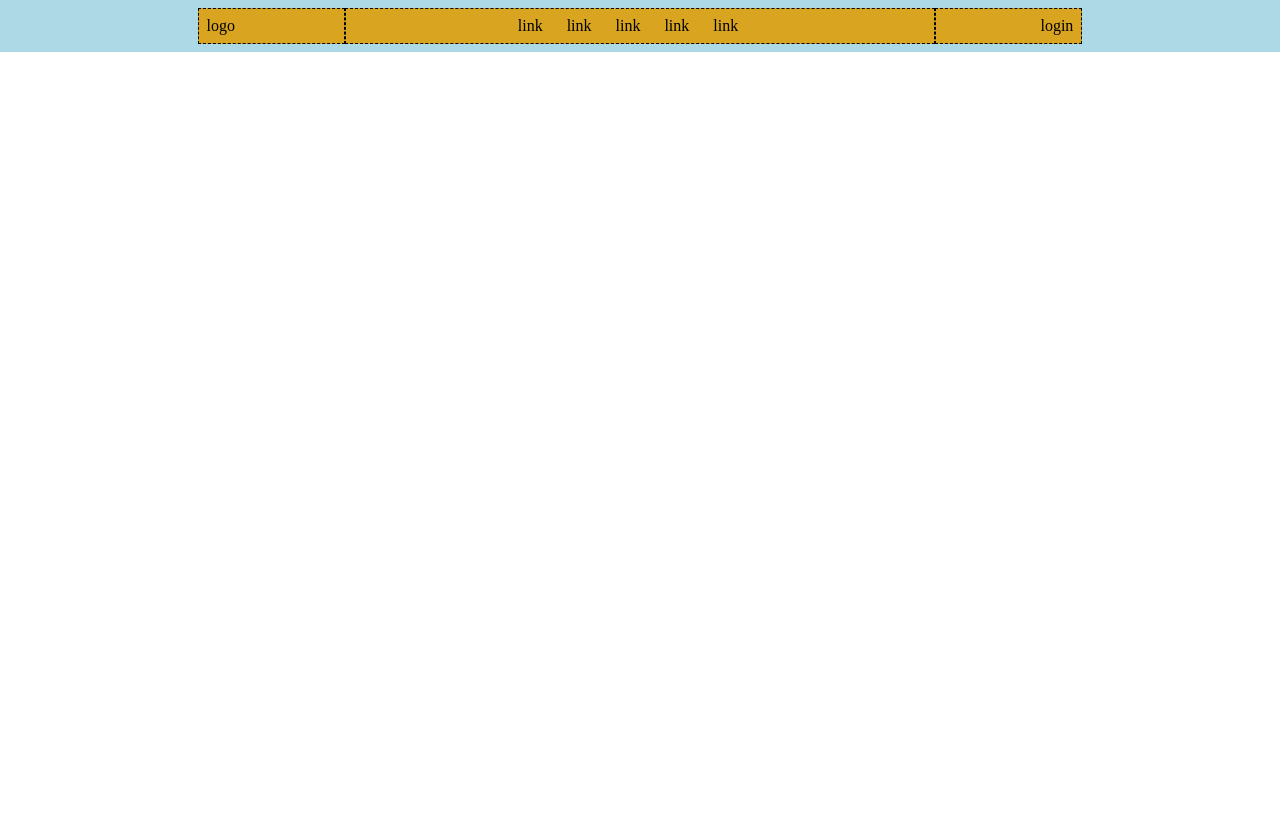
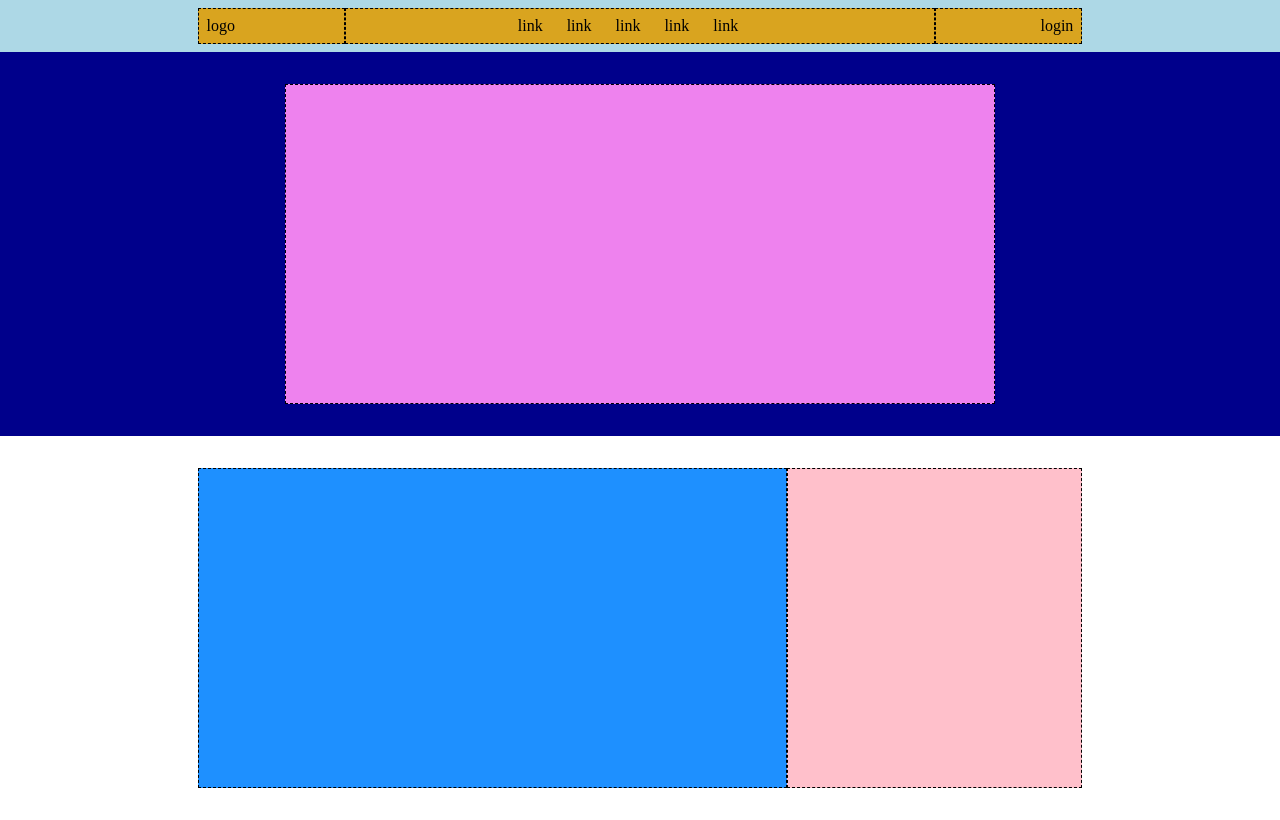
Before and after one commit to MarcoGotti/htmlcss-struttura-discord, a plain HTML site: page index.html in a window 1280 px wide. Drawn offline with Linux system fonts and the light colour scheme.

Commit message:
add main-section and channel-section

```diff
--- a/css/style.css
+++ b/css/style.css
@@ -34,7 +34,15 @@
     justify-content: flex-end;
 }
 
-/* utility */
+/* main */
+
+.main-infos{
+    margin: auto;
+}
+
+
+
+/* Utility */
 
 .container{
     width: 70%;
@@ -42,16 +50,41 @@
     margin: auto;
 }
 
+.site-main>section{
+    padding: 2rem;
+}
+
+.row{
+    display: flex;
+    flex-wrap: wrap;
+    margin: 0 -1rem;
+}
+
 .col-2{
     width: calc((100% / 12) * 2);
+}
+
+.col-4{
+    width: calc((100% / 12) * 4);
+}
+
+.col-5{
+    width: calc((100% / 12) * 5);
+}
+
+.col-7{
+    width: calc((100% / 12) * 7);
 }
 
 .col-8{
     width: calc((100% / 12) * 8);
 }
 
-/* debug */
+.col-10{
+    width: calc((100% / 12) * 10);
+}
 
+/* Debug */
 .debug header{
     background-color: #add8e6;
 }
@@ -64,3 +97,23 @@
 [class*="col-"]{
     border: 1px dashed black;
 }
+
+.debug .main-section{
+    background-color: #00008b;
+}
+
+.debug .main-infos{
+    background-color: #ee82ee;
+}
+
+.debug main [class*="col-"]{
+    height: 20rem;
+}
+
+.debug main .col-8{
+    background-color: #1e90ff;
+}
+
+.debug .col-4{
+    background-color: #ffc0cb;
+}
--- a/index.html
+++ b/index.html
@@ -26,6 +26,27 @@
         </div>
         <!-- /.panel -->
     </header>
+    <main class="site-main">
+        <section class="main-section">
+            <div class="container">
+                <div class="main-infos col-10"></div>
+            </div>
+        </section>
+        <!-- /.main-section -->
+        <section class="channels">
+            <div class="container">
+                <div class="row">
+                    <div class="col-8"></div>
+                    <div class="col-4"></div>
+                </div>
+            </div>
+        </section>
+        <!-- /.channels -->
+    </main>
+    <!-- /.site-main -->
 
 </body>
 </html>
+
+</body>
+</html>
```
